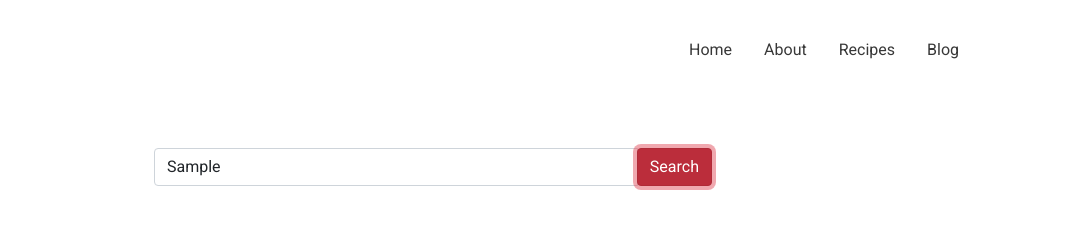
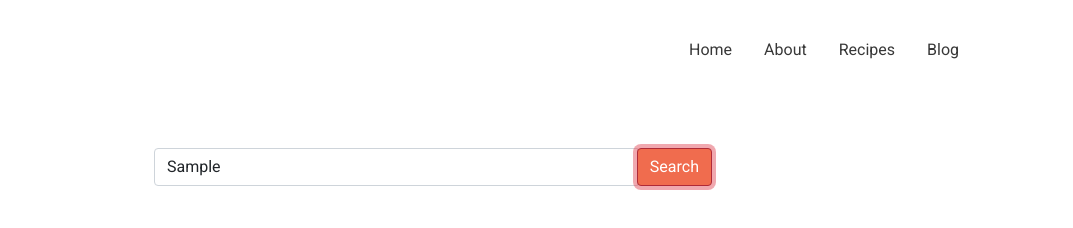
Before and after one commit to shaikhjamilalrazi/Hungry-Monster_assignment_5, a plain HTML site: page index.html in a window 1280 px wide. Both pictures are taken after typing "Sample" into the empty fields and a click on the button "Search". Shown: the full height of the page, 207-1280 px from the left. Drawn offline with nearby package versions, Linux system fonts and the light colour scheme; no server answers.

Commit message:
fixing issue

```diff
--- a/style/style.css
+++ b/style/style.css
@@ -16,6 +16,11 @@ body {
 
 .btn-danger:hover {
   background-color: #e64926;
+}
+
+.btn-check:focus + .btn-danger,
+.btn-danger:focus {
+  background-color: #f06c4e;
 }
 
 .meal-content {
```
